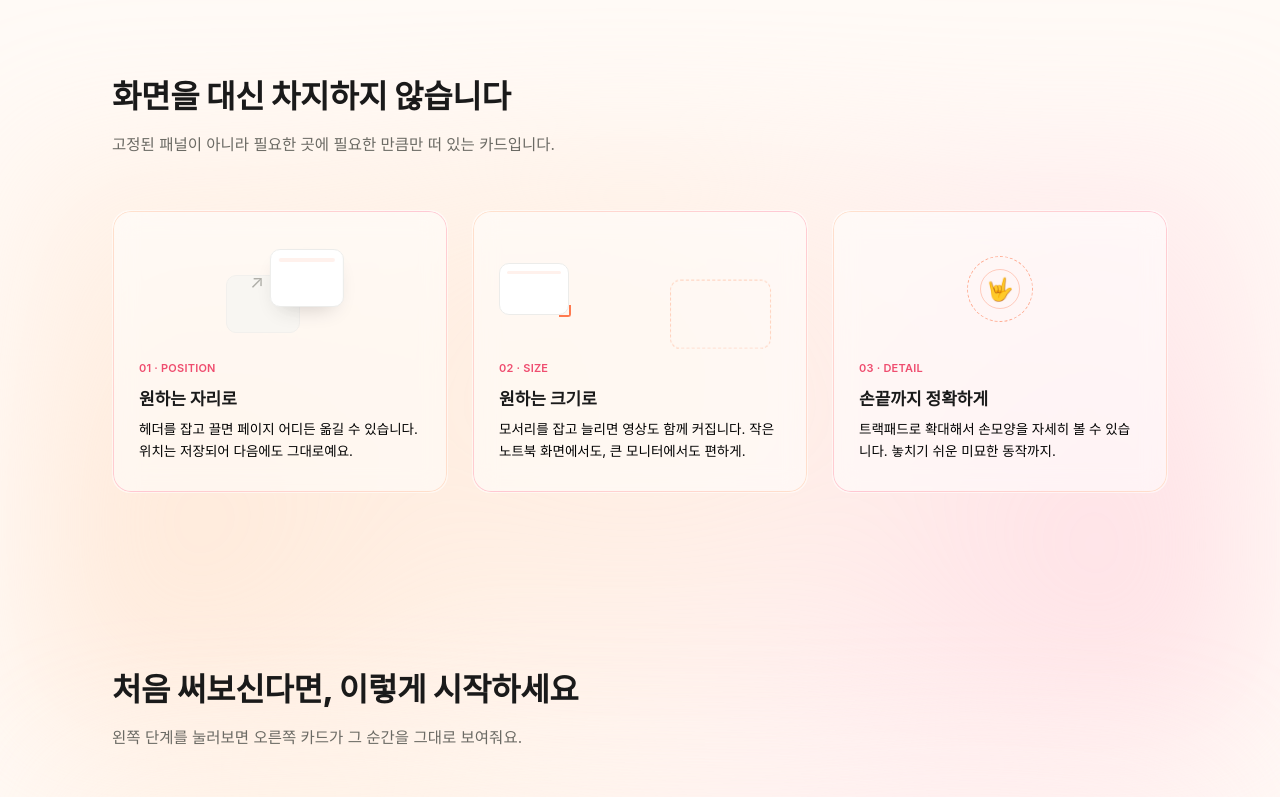
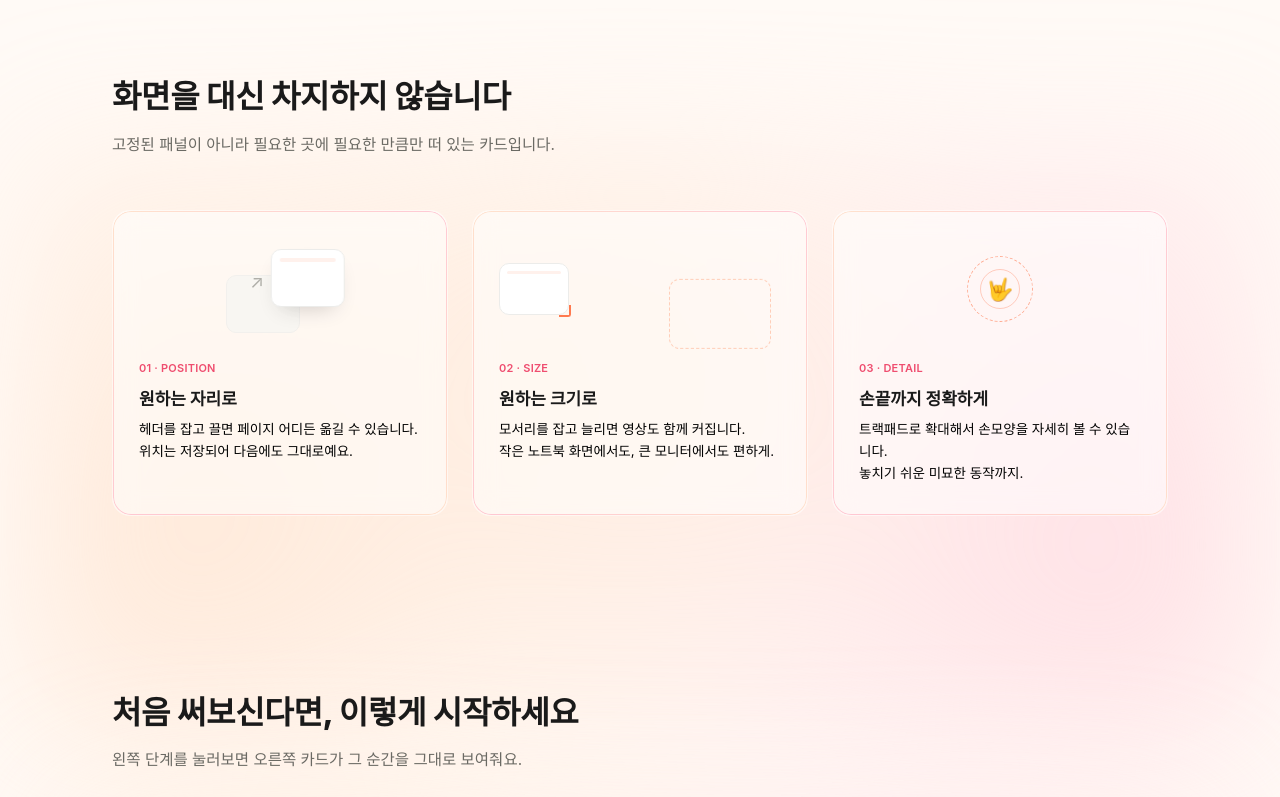
Before and after one commit to sign-mate/WEBSITE, a React (Vite) app: page / in a window 1280 px wide. Shown: the part 724-1521 px from the top of the page. Built offline with nearby package versions, Linux system fonts and the light colour scheme; no server answers; a web font is replaced by a local one.

Commit message:
Split feature card body into two lines

```diff
--- a/src/components/Features.tsx
+++ b/src/components/Features.tsx
@@ -37,19 +37,19 @@
   {
     label: "01 · POSITION",
     title: "원하는 자리로",
-    body: "헤더를 잡고 끌면 페이지 어디든 옮길 수 있습니다. 위치는 저장되어 다음에도 그대로예요.",
+    body: ["헤더를 잡고 끌면 페이지 어디든 옮길 수 있습니다.", "위치는 저장되어 다음에도 그대로예요."],
     Visual: DragVisual,
   },
   {
     label: "02 · SIZE",
     title: "원하는 크기로",
-    body: "모서리를 잡고 늘리면 영상도 함께 커집니다. 작은 노트북 화면에서도, 큰 모니터에서도 편하게.",
+    body: ["모서리를 잡고 늘리면 영상도 함께 커집니다.", "작은 노트북 화면에서도, 큰 모니터에서도 편하게."],
     Visual: ResizeVisual,
   },
   {
     label: "03 · DETAIL",
     title: "손끝까지 정확하게",
-    body: "트랙패드로 확대해서 손모양을 자세히 볼 수 있습니다. 놓치기 쉬운 미묘한 동작까지.",
+    body: ["트랙패드로 확대해서 손모양을 자세히 볼 수 있습니다.", "놓치기 쉬운 미묘한 동작까지."],
     Visual: ZoomVisual,
   },
 ] as const;
@@ -73,7 +73,14 @@
             </div>
             <span className="mono">{label}</span>
             <h3>{title}</h3>
-            <p>{body}</p>
+            <p>
+              {body.map((line, i) => (
+                <span key={line}>
+                  {i > 0 && <br />}
+                  {line}
+                </span>
+              ))}
+            </p>
           </div>
         ))}
       </div>
```
